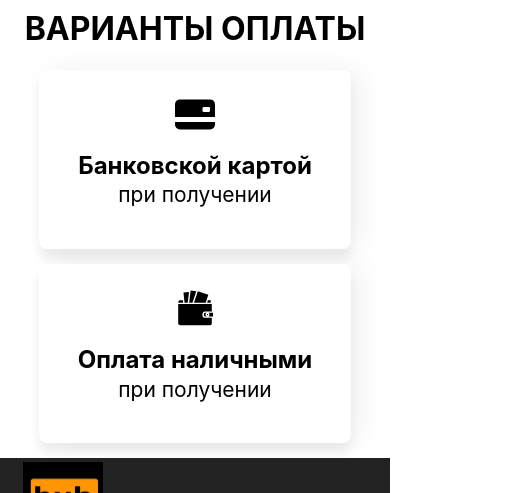
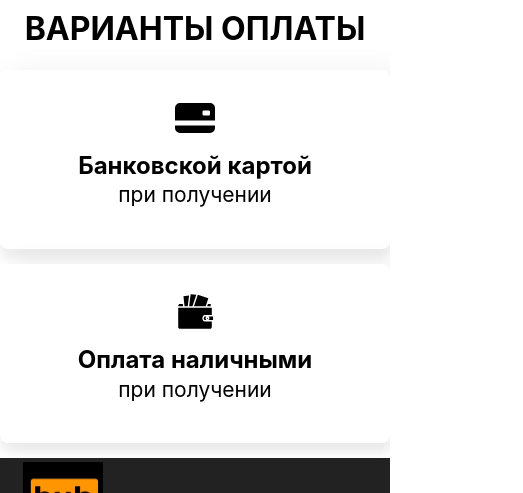
Before and after one commit to aStormspirit/food-store, a Next.js app: page /delivery in a window 390 px wide. Shown: the part 1178-1671 px from the top of the page, 523 px wide, since content can reach past the window. Built offline with nearby package versions, Linux system fonts and the light colour scheme.

Commit message:
fix-delivery

```diff
--- a/styles/Delivery.module.css
+++ b/styles/Delivery.module.css
@@ -52,7 +52,7 @@
     margin-bottom: 15px;
 }
 
-.svgWrapper{
+.svgWrapper > svg{
     transform: scale(2.5);
 }
 
@@ -94,9 +94,4 @@
     margin-right: 15px;
 }
 
-.box{
-    margin-left: 10%;
-    margin-right: 10%;
 }
-
-}
```
